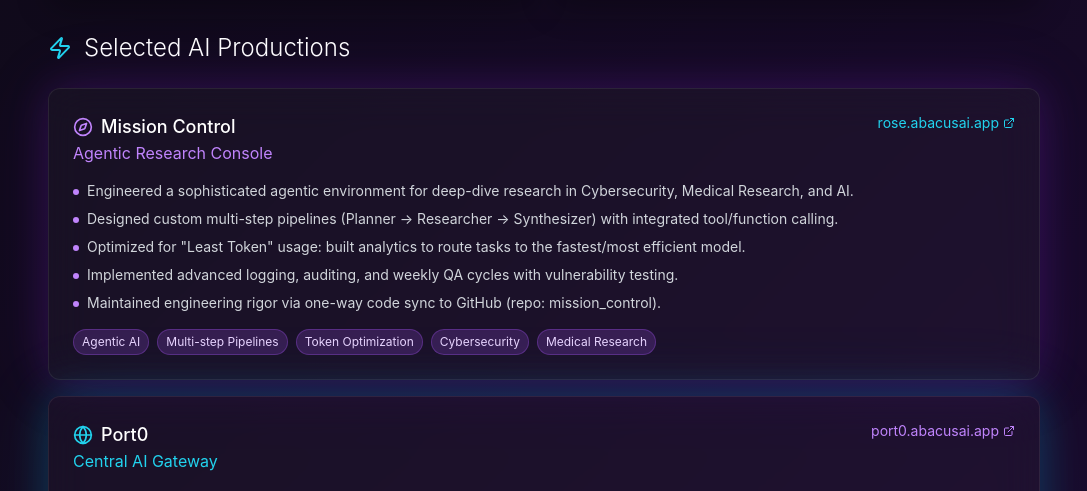
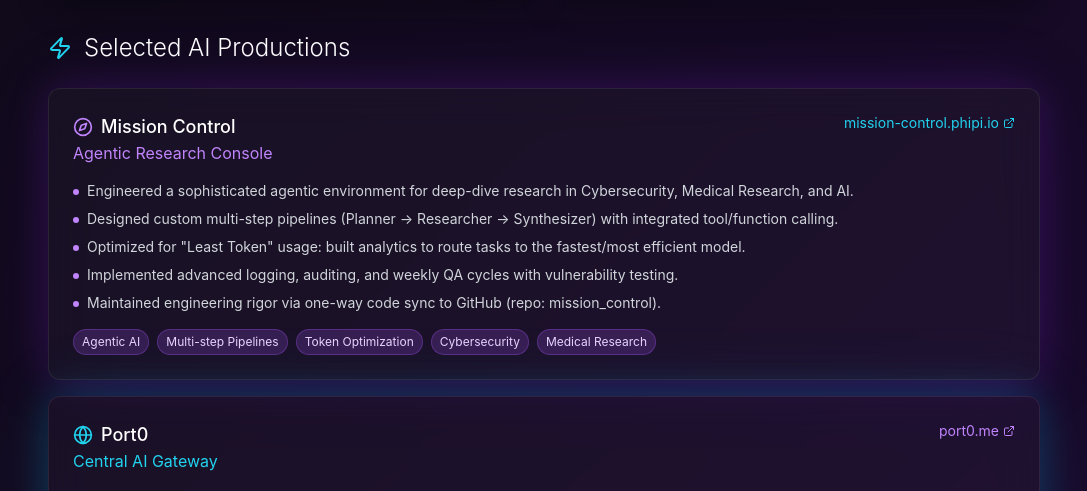
Before and after one commit to rlocone/port0, a Next.js app: page /resume in a window 1280 px wide. Shown: the part 1064-1555 px from the top of the page, without its empty margins (96-1183 px from the left). Built offline with nearby package versions, Linux system fonts and the light colour scheme; no server answers.

Commit message:
Fix external links and resume PDF

```diff
--- a/app/api/rss/route.ts
+++ b/app/api/rss/route.ts
@@ -6,7 +6,7 @@
   'imzadi.love',
   'phipi.me',
   'phipi.io',
-  'rose.abacusai.app',
+  'mission-control.phipi.io',
   'github.com',
 ];
 
--- a/app/resume/page.tsx
+++ b/app/resume/page.tsx
@@ -171,12 +171,12 @@
                   <p className="text-purple-400">Agentic Research Console</p>
                 </div>
                 <a
-                  href="https://rose.abacusai.app"
+                  href="https://mission-control.phipi.io"
                   target="_blank"
                   rel="noopener noreferrer"
                   className="text-sm text-cyan-400 hover:text-cyan-300 flex items-center gap-1 mt-2 md:mt-0"
                 >
-                  rose.abacusai.app
+                  mission-control.phipi.io
                   <ExternalLink className="w-3 h-3" />
                 </a>
               </div>
@@ -222,12 +222,12 @@
                   <p className="text-cyan-400">Central AI Gateway</p>
                 </div>
                 <a
-                  href="https://port0.abacusai.app"
+                  href="https://port0.me"
                   target="_blank"
                   rel="noopener noreferrer"
                   className="text-sm text-purple-400 hover:text-purple-300 flex items-center gap-1 mt-2 md:mt-0"
                 >
-                  port0.abacusai.app
+                  port0.me
                   <ExternalLink className="w-3 h-3" />
                 </a>
               </div>
--- a/components/reports-feed.tsx
+++ b/components/reports-feed.tsx
@@ -54,7 +54,7 @@
       try {
         setLoading(true);
         setError(null);
-        const res = await fetch(`/api/rss?url=${encodeURIComponent('https://rose.abacusai.app/api/feeds/all.xml')}`);
+        const res = await fetch(`/api/rss?url=${encodeURIComponent('https://mission-control.phipi.io/api/feeds/all.xml')}`);
         if (!res.ok) throw new Error('Failed to fetch feed');
         const data = await res.json();
         setItems(data.items ?? []);
--- a/components/social-links.tsx
+++ b/components/social-links.tsx
@@ -16,7 +16,7 @@
   { id: '2', platform: 'GitHub', url: 'https://github.com/rlocone' },
   { id: '3', platform: 'Imzadi', url: 'https://imzadi.love/', favicon: 'https://imzadi.love/favicon.svg' },
   { id: '4', platform: 'PhiPi', url: 'https://phipi.io/', favicon: 'https://phipi.io/favicon.svg' },
-  { id: '5', platform: 'Rose', url: 'https://rose.abacusai.app/', favicon: 'https://rose.abacusai.app/favicon.svg' },
+  { id: '5', platform: 'Rose', url: 'https://mission-control.phipi.io/', favicon: '' },
   { id: '6', platform: 'PhiPi Tech', url: 'https://phipi.me/', favicon: 'https://phipi.me/favicon.svg' },
 ];
 
```
Also changed, not shown: 1 other file (tests, documents, lock files or other folders).
